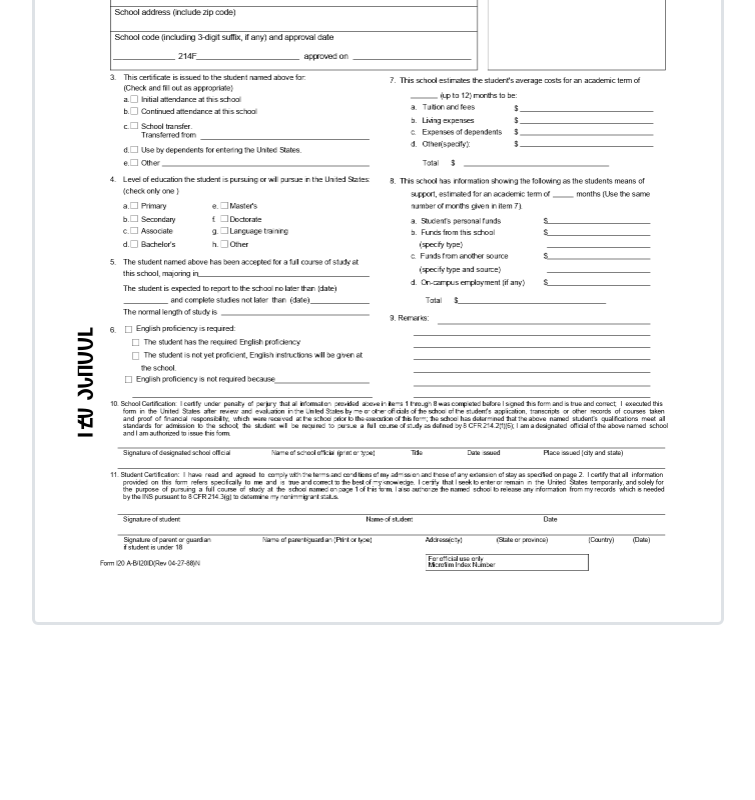
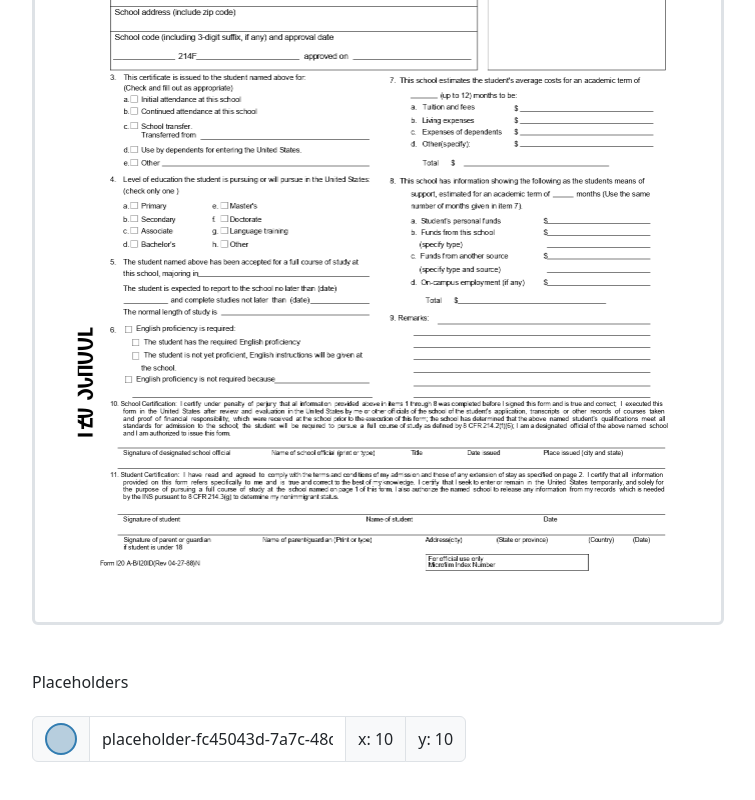
Before and after one commit to diemrt/diemrt-drawonpdf-web, a React (Vite) app: page / in a window 1280 px wide. Shown: the part 356-1156 px from the top of the page, without its empty margins (50-805 px from the left). Before the commit the page ends 1029 px from the top, so only its background shows below. Built offline with nearby package versions, Linux system fonts and the light colour scheme.

Commit message:
refactor: Update App.tsx and PlaceholdersForm

```diff
--- a/src/App.tsx
+++ b/src/App.tsx
@@ -1,4 +1,4 @@
-import { Button, ButtonGroup, Col, Container, Row } from "react-bootstrap";
+import { Button, ButtonGroup, Container } from "react-bootstrap";
 import Canvas from "./components/Canvas";
 import { createContext, useReducer, useState } from "react";
 import placeholderReducer, {
@@ -40,14 +40,10 @@ const App = () => {
             <Button variant="outline-secondary">Avanti</Button>
             <Button variant="outline-danger">Elimina tutto</Button>
           </ButtonGroup>
-          <Row>
-            <Col md={8}>
+          <div className="d-flex flex-wrap gap-5 align-items-start">
               <Canvas />
-            </Col>
-            <Col md={4}>
               <PlaceholdersForm />
-            </Col>
-          </Row>
+          </div>
         </Container>
       </SelectedPlaceholderContext.Provider>
     </PlaceholderContext.Provider>
--- a/src/components/PlaceholdersForm.tsx
+++ b/src/components/PlaceholdersForm.tsx
@@ -14,14 +14,27 @@ const PlaceholdersForm = () => {
     control,
     name: "placeholders",
   });
+
   return (
-    <>
+    <div className="d-flex flex-column gap-3">
+      <h6>Placeholders</h6>
       {fields.map((field, index) => (
-        <InputGroup key={field.id}>
+        <InputGroup key={field.id} style={{ width: "fit-content" }}>
+          <InputGroup.Text><div
+            style={{
+              width: "32px",
+              height: "32px",
+              borderRadius: "50%",
+              backgroundColor: field.fill,
+              border: `2px solid ${field.stroke}`,
+            }}
+          ></div></InputGroup.Text>
           <Form.Control {...register(`placeholders.${index}.id`)} />
+          <InputGroup.Text>x: {field.x}</InputGroup.Text>
+          <InputGroup.Text>y: {field.y}</InputGroup.Text>
         </InputGroup>
       ))}
-    </>
+    </div>
   );
 };
 
--- a/src/reducers/placeholdersReducer.ts
+++ b/src/reducers/placeholdersReducer.ts
@@ -7,6 +7,7 @@ export type Placeholder = {
   width: number;
   height: number;
   fill: string;
+  stroke: string;
 };
 
 export type ACTIONTYPE = {
```
